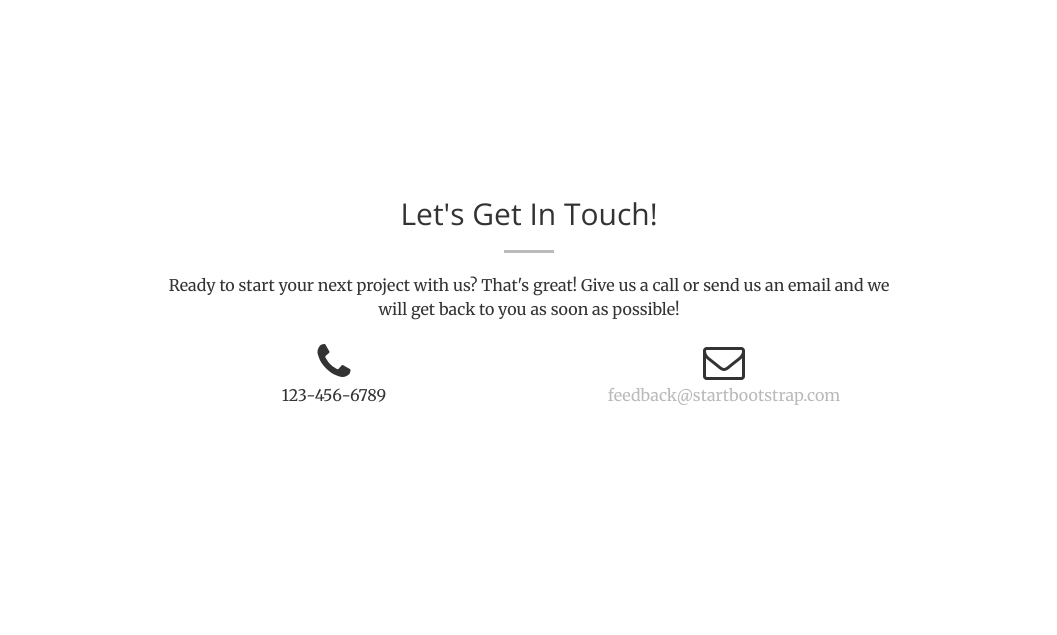
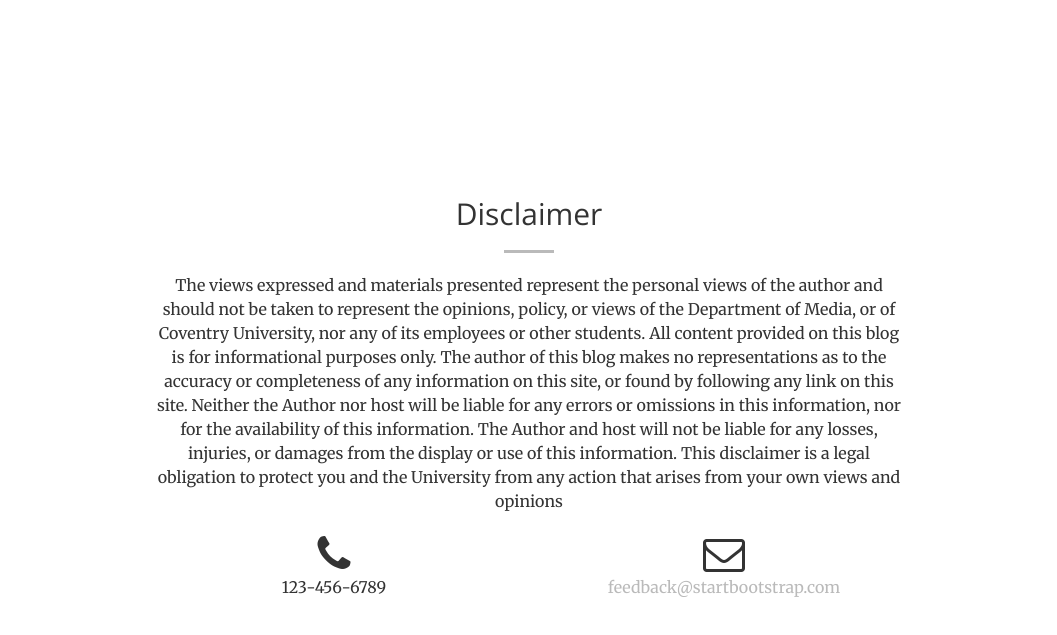
Before and after one commit to gravesat/WarNeverChanges, a website: page startbootstrap-creative-gh-pages/index.html in a window 1280 px wide. Shown: the part 3320-3955 px from the top of the page, without its empty margins (111-1168 px from the left). Before the commit the page ends 3847 px from the top, so only its background shows below. Drawn offline with nearby package versions, Linux system fonts and the light colour scheme; files whose address does not match are found by name.

Commit message:
Disclaimer added

```diff
--- a/startbootstrap-creative-gh-pages/index.html
+++ b/startbootstrap-creative-gh-pages/index.html
@@ -276,9 +276,21 @@
         <div class="container">
             <div class="row">
                 <div class="col-lg-8 col-lg-offset-2 text-center">
-                    <h2 class="section-heading">Let's Get In Touch!</h2>
+                    <h2 class="section-heading">Disclaimer</h2>
                     <hr class="primary">
-                    <p>Ready to start your next project with us? That's great! Give us a call or send us an email and we will get back to you as soon as possible!</p>
+                    <p>The views expressed and materials presented represent the personal views of the author and should not be taken to represent the opinions, policy, or views of the Department of Media, or of Coventry University, nor any of its employees or other students.
+
+All content provided on this blog is for informational purposes only.
+
+The author of this blog makes no representations as to the accuracy or completeness of any information on this site, or found by following any link on this site.
+
+Neither the Author nor host will be liable for any errors or omissions
+
+in this information, nor for the availability of this information. The Author and host will not be liable for any losses, injuries, or damages from the display or use of this information.
+
+This disclaimer is a legal obligation to protect you and the University from any action that arises from your own views and opinions
+
+</p>
                 </div>
                 <div class="col-lg-4 col-lg-offset-2 text-center">
                     <i class="fa fa-phone fa-3x sr-contact"></i>
```
